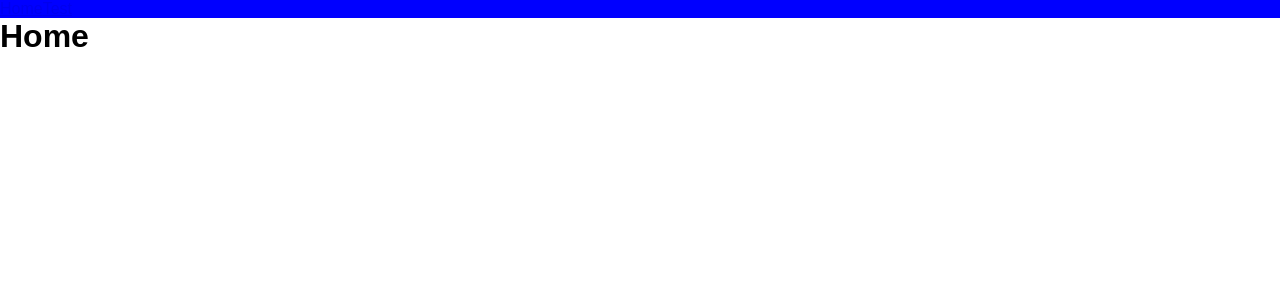
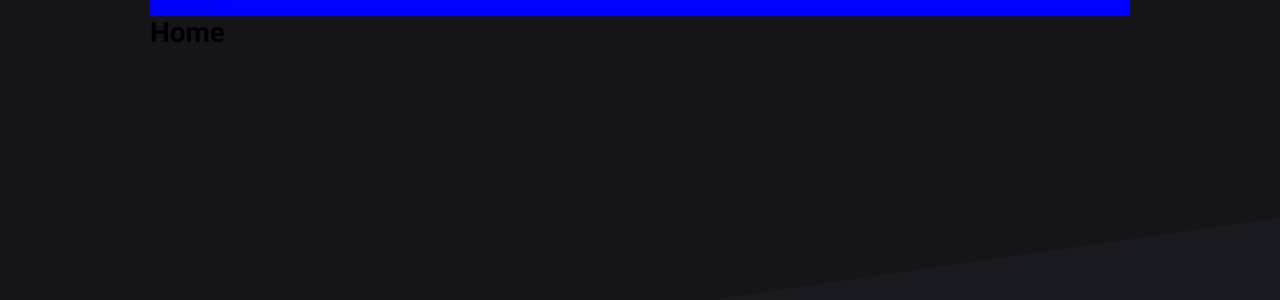
Before and after one commit to leticiabarbosasilva94/rocketshoes, a React (Create React App) app: page / in a window 1280 px wide. Shown: the top 300 px of the page. Built offline with nearby package versions, Linux system fonts and the light colour scheme; the HTML template or start-up script is replaced by a standard one.

Commit message:
Config styled components

```diff
--- a/src/pages/Cart/index.js
+++ b/src/pages/Cart/index.js
@@ -0,0 +1,5 @@
+import React from 'react';
+
+export default function Cart() {
+  return <h1>Cart</h1>;
+}
--- /dev/null
+++ b/src/pages/Cart/styled.js
@@ -0,0 +1,3 @@
+import styled from 'styled-components';
+
+export const Temp = styled.h1``;
--- /dev/null
+++ b/src/pages/Home/styled.js
@@ -0,0 +1,3 @@
+import styled from 'styled-components';
+
+export const Temp = styled.h1``;
--- a/src/styles/GlobalStyles.js
+++ b/src/styles/GlobalStyles.js
@@ -1,6 +1,10 @@
 import { createGlobalStyle } from 'styled-components';
 
+import background from '../assets/images/background.svg';
+
 export default createGlobalStyle`
+  @import url('https://fonts.googleapis.com/css?family=Roboto:400,700&display=swap');
+
   * {
     margin: 0;
     padding: 0;
@@ -9,10 +13,25 @@ export default createGlobalStyle`
   }
 
   body {
-    font-family: sans-serif;
+    background: #191920 url(${background}) top center no-repeat;
+  }
+
+  body, input, button {
+    font: 14px 'Roboto', sans-serif;
+    -webkit-font-smoothing: antialiased;
   }
 
   html, body, #root {
     min-height: 100%;
   }
+
+  #root {
+    max-width: 1020px;
+    margin: 0 auto;
+    padding: 0 20px 50px;
+  }
+
+  button {
+    cursor: pointer;
+  }
 `;
```
Also changed, not shown: src/assets/images/background.svg (added), src/assets/images/logo.svg (added).
